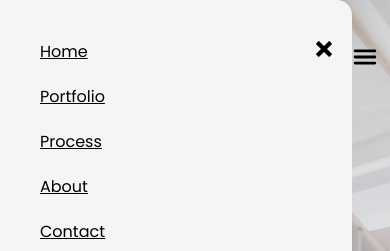
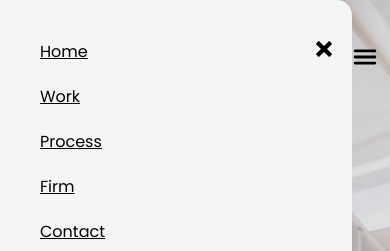
Before and after one commit to shivabuildmyplace/crossvally, a React (Create React App) app: page / in a window 390 px wide. Both pictures are taken after a click on the element 365 px from the left and 60 px from the top of the page. Shown: the top 251 px of the page. Built offline with nearby package versions, Linux system fonts and the light colour scheme.

Commit message:
mobile-nav
mobile-nave

```diff
--- a/src/components/Header/header.js
+++ b/src/components/Header/header.js
@@ -48,32 +48,32 @@ function Header() {
           <div onClick={() => setMobileMenu(false)} className="close-icon">
             <ImCross />
           </div>
-          <Link to="../" className="link" onClick={() => setMobileMenu(false)}>
+          <Link to="/" className="link" onClick={() => setMobileMenu(false)}>
             <li>Home</li>
           </Link>
           <Link
-            to="../portfolio"
+            to="/work"
             className="link"
             onClick={() => setMobileMenu(false)}
           >
-            <li>Portfolio</li>
+            <li>Work</li>
           </Link>
           <Link
-            to="../process"
+            to="/process"
             className="link"
             onClick={() => setMobileMenu(false)}
           >
             <li>Process</li>
           </Link>
           <Link
-            to="../About"
+            to="/firm"
             className="link"
             onClick={() => setMobileMenu(false)}
           >
-            <li>About</li>
+            <li>Firm</li>
           </Link>
           <Link
-            to="../contact"
+            to="/contact"
             className="link"
             onClick={() => setMobileMenu(false)}
           >
```
